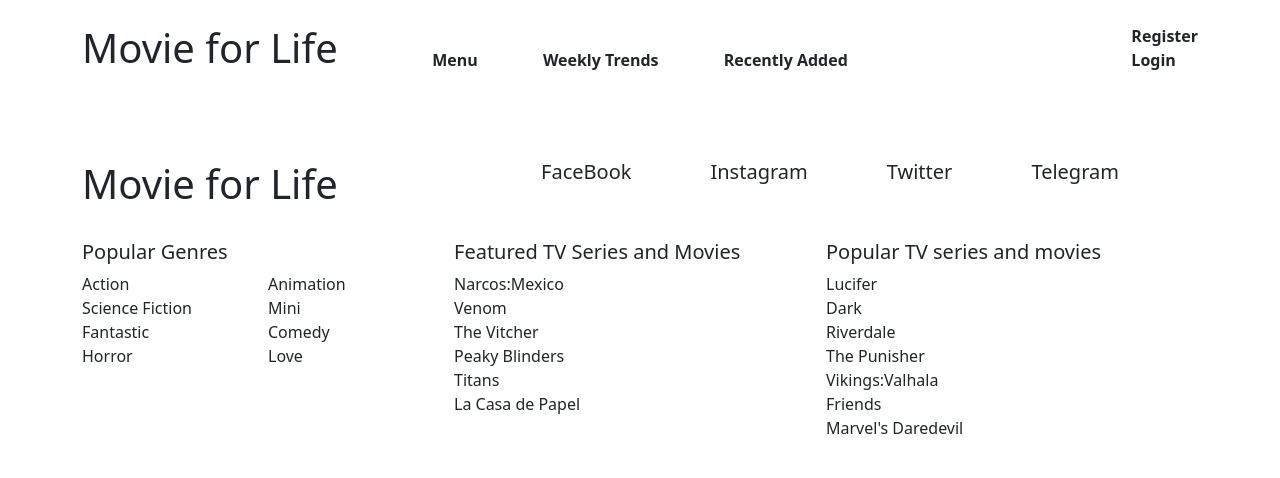
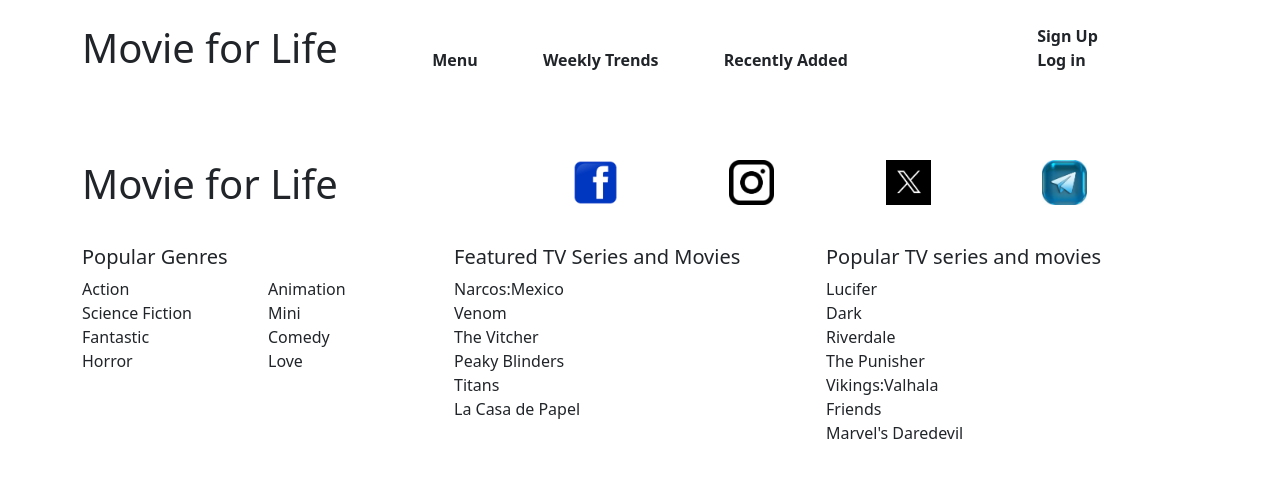
Before and after one commit to GulgazSuleymanli/Movie_for_Life, a plain HTML site: page MforL_Front/index.html in a window 1280 px wide. Drawn offline with nearby package versions, Linux system fonts and the light colour scheme; no server answers.

Commit message:
MfL without style

```diff
--- a/MforL_Front/assets/index.js
+++ b/MforL_Front/assets/index.js
@@ -3,7 +3,7 @@ let movies = document.querySelector(".movies")
 fetch("https://api.tvmaze.com/shows")
     .then(res => res.json())
     .then(datas => {
-        for (let i = 0; i < 28; i++) {
+        for (let i = 0; i < 52; i++) {
             movies.innerHTML += `
                 <div class="col-3 p-4">
                     <div class="card" style="width: 18rem;">
--- /dev/null
+++ b/MforL_Front/assets/style.css
@@ -0,0 +1,7 @@
+.logo{
+    width: 45px;
+}
+
+#instagram{
+    width: 55px;
+}
--- a/MforL_Front/index.html
+++ b/MforL_Front/index.html
@@ -6,6 +6,7 @@
     <meta name="viewport" content="width=device-width, initial-scale=1.0">
     <link href="https://cdn.jsdelivr.net/npm/bootstrap@5.3.2/dist/css/bootstrap.min.css" rel="stylesheet"
         integrity="sha384-T3c6CoIi6uLrA9TneNEoa7RxnatzjcDSCmG1MXxSR1GAsXEV/Dwwykc2MPK8M2HN" crossorigin="anonymous">
+    <link rel="stylesheet" href="./assets/style.css">
     <title>Movie for Life</title>
 </head>
 
@@ -23,10 +24,10 @@
                         <li><a href="" class="text-decoration-none text-dark">Recently Added</a></li>
                     </ul>
                 </div>
-                <div class="col-3 pt-4 d-flex justify-content-end fw-bold">
+                <div class="col-3 pt-4 d-flex justify-content-center fw-bold">
                     <ul class="list-unstyled">
-                        <li><a href="" class="text-decoration-none text-dark">Register</a></li>
-                        <li><a href="" class="text-decoration-none text-dark">Login</a></li>
+                        <li><a href="" class="text-decoration-none text-dark">Sign Up</a></li>
+                        <li><a href="" class="text-decoration-none text-dark">Log in</a></li>
                     </ul>
                 </div>
             </div>
@@ -53,16 +54,20 @@
                 <div class="col-8 pt-4">
                     <ul class="d-flex justify-content-evenly list-unstyled">
                         <li><a href="" class="text-decoration-none text-dark">
-                                <h5>FaceBook</h5>
+                                <img src="./images/FaceBook.png" alt="Logo" class="logo">
+                                <!-- <h5 class="d-flex">FaceBook</h5> -->
                             </a></li>
                         <li><a href="" class="text-decoration-none text-dark">
-                                <h5>Instagram</h5>
+                                <img src="./images/insta.png" alt="Logo" class="logo">
+                                <!-- <h5 class="d-flex">Instagram</h5> -->
                             </a></li>
                         <li><a href="" class="text-decoration-none text-dark">
-                                <h5>Twitter</h5>
+                                <img src="./images/X.png" alt="Logo" class="logo">
+                                <!-- <h5 class="d-flex">X</h5> -->
                             </a></li>
                         <li><a href="" class="text-decoration-none text-dark">
-                                <h5>Telegram</h5>
+                                <img src="./images/Telegram.jpg" alt="Logo" class="logo">
+                                <!-- <h5 class="d-flex">Telegram</h5> -->
                             </a></li>
                     </ul>
                 </div>
```
Also changed, not shown: MforL_Front/assets/details.js (+7 -8 lines), MforL_Front/details.html (+12 -7 lines), MforL_Front/images/FaceBook.png (added), MforL_Front/images/Telegram.jpg (added), MforL_Front/images/X.png (added), MforL_Front/images/insta.png (added).
